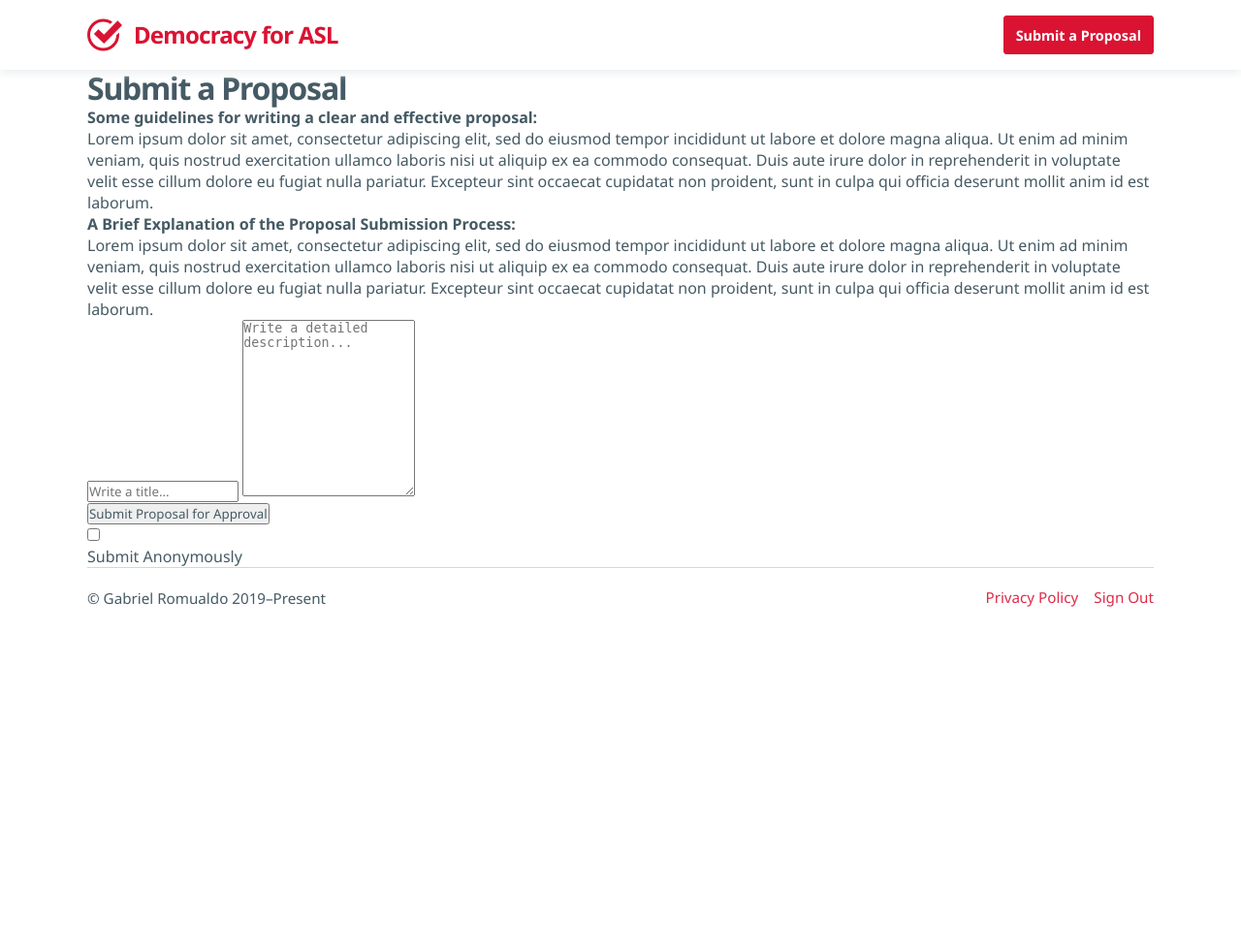
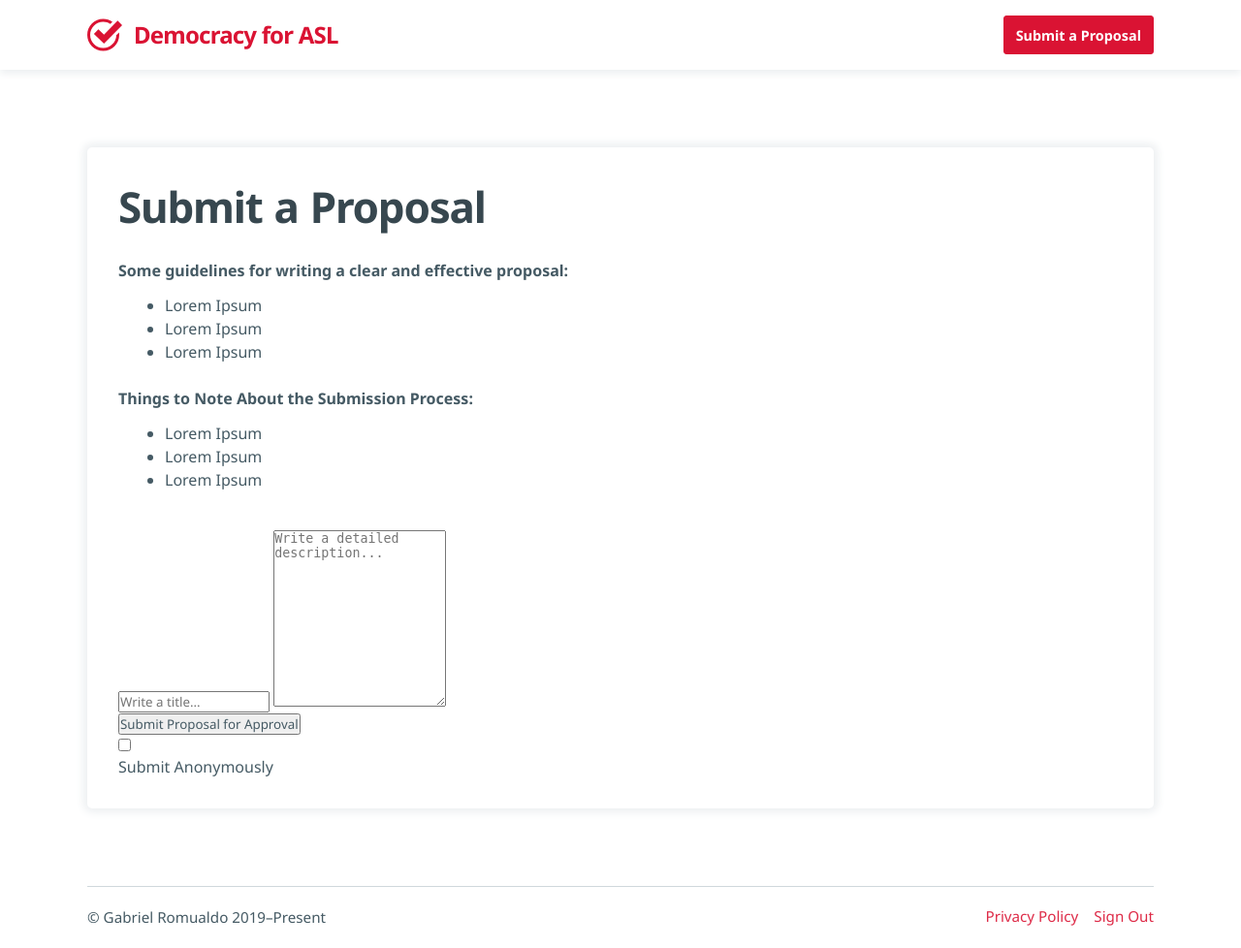
Before and after one commit to gaberomualdo/your-voice-your-vote, a PHP site: page /submit.php in a window 1280 px wide. Shown: the whole page at 97% size. Before the commit the page ends 626 px from the top, so only its background shows below. Run offline with PHP 8.4, Linux system fonts and the light colour scheme; some libraries are stand-ins or nearby versions.

Commit message:
finished CSS, HTML, and JS for the top area of the submission page

```diff
--- a/assets/css/pages/submit.css
+++ b/assets/css/pages/submit.css
@@ -1 +1,77 @@
 /* this CSS file is the stylesheet unique to the submit.php file */
+
+/* style container */
+body > div.container {
+    padding-top: 5rem;
+    padding-bottom: 5rem;
+}
+
+/* style block */
+body > div.container > div.block {
+    background-color: #fff;
+    box-shadow: 0 0 10px 4px var(--lighter-color), 0 0 0 transparent;
+    border-radius: 5px;
+    padding: 2rem;
+    overflow: hidden;
+}
+
+/* style top area with header and description */
+body > div.container > div.block > div.top_area {
+    margin-bottom: 2.5rem;
+}
+
+/* header and animation */
+body > div.container > div.block:first-child > div.top_area > h1.header {
+    font-size: 0;
+    line-height: 1.35;
+    font-weight: bold;
+    margin-bottom: 0.875rem;
+    color: var(--dark-text-color);
+    overflow: hidden;
+}
+
+/* container for animated text */
+body > div.container > div.block:first-child > div.top_area > h1.header > span.word_container {
+    overflow: hidden;
+    position: relative;
+    height: calc(2.75rem * 1.35);
+    display: inline-block;
+    margin-bottom: 0;
+}
+
+/* animated text (each word) */
+body > div.container > div.block:first-child > div.top_area > h1.header > span.word_container > span.word_animated {
+    transform: translateY(110%);
+    display: inline-block;
+    transition: transform 0.8s cubic-bezier(0.075, 0.82, 0.165, 1), -webkit-transform 0.8s cubic-bezier(0.075, 0.82, 0.165, 1);
+    margin-bottom: 0;
+    font-size: 2.75rem;
+}
+
+/* add spacing (spaces) between each word */
+body > div.container > div.block:first-child > div.top_area > h1.header > span.word_container:not(:last-child) {
+    margin-right: 0.75rem;
+}
+
+/* when animation is triggered on load */
+body > div.container > div.block:first-child > div.top_area > h1.header.animation_shown > span.word_container > span.word_animated {
+    transform: translateY(0px);
+}
+
+/* description */
+body > div.container > div.block:first-child > div.top_area > div.description {
+    margin-top: 1.5rem;
+    font-size: 1rem;
+    line-height: 1.5;
+}
+
+/* description "headers" */
+body > div.container > div.block:first-child > div.top_area > div.description > p:not(:first-child) {
+    margin-top: 1.5rem;
+}
+
+/* description lists */
+body > div.container > div.block:first-child > div.top_area > div.description > ul {
+    padding-left: 3rem;
+    margin-top: 0.75rem;
+}
--- a/assets/js/pages/submit.js
+++ b/assets/js/pages/submit.js
@@ -1 +1,16 @@
 // this is the JavaScript file only used in the submit.php file
+
+// display animations when page is loaded
+window.addEventListener("load", () => {
+    // header animation
+    document.querySelector("body > div.container > div.block:first-child > div.top_area > h1.header").classList.add("animation_shown");
+
+    // description and form animation (in) goes after header animation is done (can be checked with last word transition time)
+    const headerTransitionTimeMilliseconds = parseInt(document.querySelector("body > div.container > div.block:first-child > div.top_area > h1.header > span.word_container:last-child > span.word_animated").style.transitionDelay.split("s")[0]) + 0.6;
+
+    setTimeout(() => {
+        // animate (in) description and form
+        document.querySelector("body > div.container > div.block:first-child > div.top_area > h1.header ~ div.description").style.opacity = "1";
+        document.querySelector("body > div.container > div.block:first-child > div.top_area > h1.header ~ div.description").classList.add("fadeIn");
+    }, headerTransitionTimeMilliseconds * 1000);
+});
--- a/submit.php
+++ b/submit.php
@@ -13,11 +13,35 @@
         <div class="container">
             <div class="block">
                 <div class="top_area">
-                    <h1>Submit a Proposal</h1>
-                    <p><strong>Some guidelines for writing a clear and effective proposal:</strong></p>
-                    <p>Lorem ipsum dolor sit amet, consectetur adipiscing elit, sed do eiusmod tempor incididunt ut labore et dolore magna aliqua. Ut enim ad minim veniam, quis nostrud exercitation ullamco laboris nisi ut aliquip ex ea commodo consequat. Duis aute irure dolor in reprehenderit in voluptate velit esse cillum dolore eu fugiat nulla pariatur. Excepteur sint occaecat cupidatat non proident, sunt in culpa qui officia deserunt mollit anim id est laborum.</p>
-                    <p><strong>A Brief Explanation of the Proposal Submission Process:</strong></p>
-                    <p>Lorem ipsum dolor sit amet, consectetur adipiscing elit, sed do eiusmod tempor incididunt ut labore et dolore magna aliqua. Ut enim ad minim veniam, quis nostrud exercitation ullamco laboris nisi ut aliquip ex ea commodo consequat. Duis aute irure dolor in reprehenderit in voluptate velit esse cillum dolore eu fugiat nulla pariatur. Excepteur sint occaecat cupidatat non proident, sunt in culpa qui officia deserunt mollit anim id est laborum.</p>
+                    <!-- header has an animation on each word, so each word is separated (into <span> tags)
+                    using PHP, as well as added transition duration for the effect -->
+                    <h1 class="header">
+                        <?php
+                        (function(){
+                            $text_to_display = "Submit a Proposal";
+                            $words_to_display = explode(" ", $text_to_display);
+                            foreach ($words_to_display as $index => $word) {
+                                echo '<span class="word_container"><span class="word_animated" style="transition-delay: ', 0.2 + (0.1 * $index), 's;">', $word, '</span></span> ';
+                            }
+                        })();
+                        ?>
+                    </h1>
+
+                    <!-- animated (in) description -->
+                    <div class="description animated" style="opacity: 0;">
+                        <p><strong>Some guidelines for writing a clear and effective proposal:</strong></p>
+                        <ul>
+                            <li>Lorem Ipsum</li>
+                            <li>Lorem Ipsum</li>
+                            <li>Lorem Ipsum</li>
+                        </ul>
+                        <p><strong>Things to Note About the Submission Process:</strong></p>
+                        <ul>
+                            <li>Lorem Ipsum</li>
+                            <li>Lorem Ipsum</li>
+                            <li>Lorem Ipsum</li>
+                        </ul>
+                    </div>
                 </div>
                 <div class="form">
                     <input type="text" class="title" placeholder="Write a title...">
```
